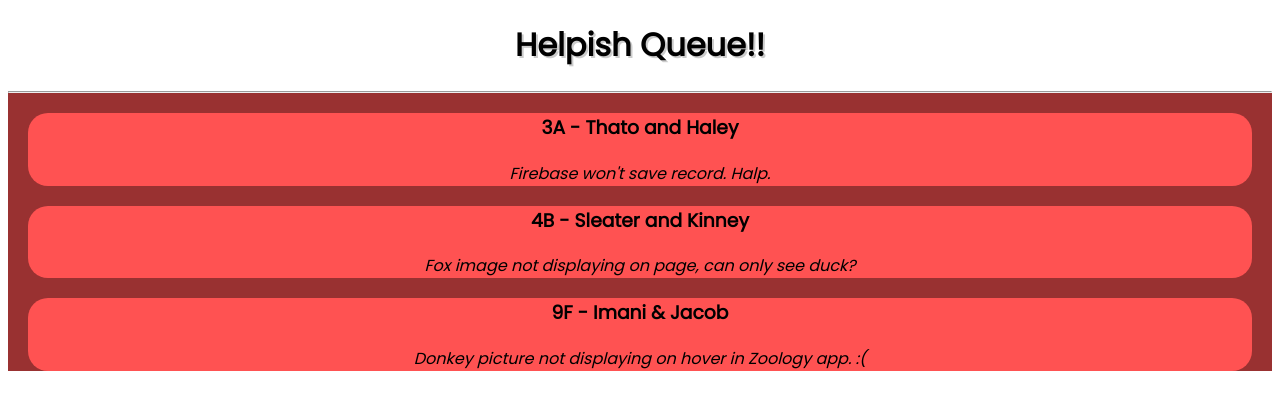
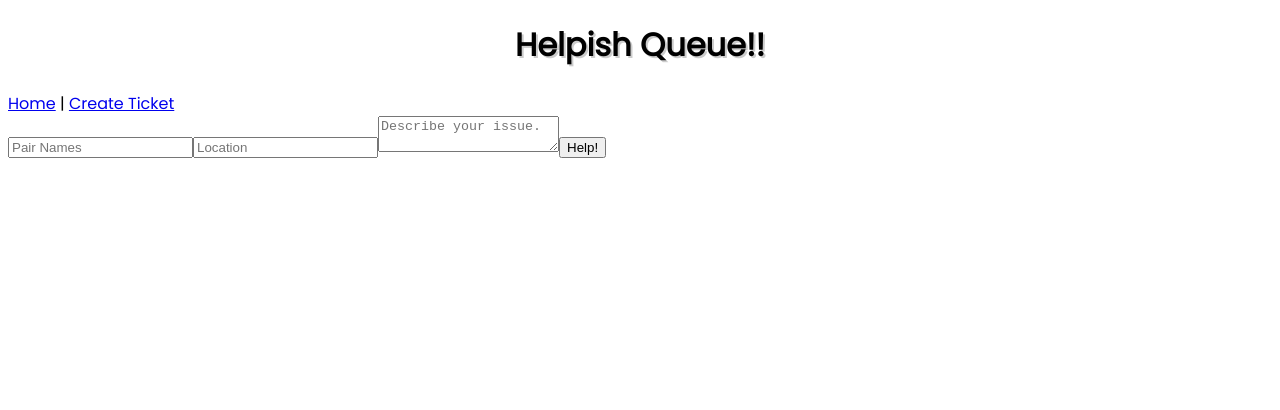
Before and after one commit to stuart-gill/react-help-queue, a React app: page /#/newticket in a window 1280 px wide. Shown: the top 410 px of the page. Built offline with nearby package versions, Linux system fonts and the light colour scheme.

Commit message:
add link functionality in header

```diff
--- a/package.json
+++ b/package.json
@@ -13,6 +13,7 @@
   "license": "ISC",
   "dependencies": {
     "prop-types": "^15.5.10",
+    "react-router-dom": "^4.0.0",
     "styled-jsx": "^3.2.1"
   },
   "devDependencies": {
--- a/src/components/App.jsx
+++ b/src/components/App.jsx
@@ -1,6 +1,10 @@
 import React from "react";
 import TicketList from "./TicketList";
 import Header from "./Header";
+import NewTicketForm from "./NewTicketForm";
+//Route is primary building block of ReactRouter
+//Switch determines which route matches the path the user is requesting... if we have multiple routes, they should should reside within a switch components, which allows the router to iterate through them and locate correct route
+import { Switch, Route } from "react-router-dom";
 
 function App() {
   return (
@@ -13,7 +17,11 @@
         `}
       </style>
       <Header />
-      <TicketList />
+      <Switch>
+        {/* must include "exact" when partial path is shared by other paths */}
+        <Route exact path="/" component={TicketList} />
+        <Route path="/newticket" component={NewTicketForm} />
+      </Switch>
     </div>
   );
 }
--- a/src/components/Header.jsx
+++ b/src/components/Header.jsx
@@ -1,4 +1,5 @@
 import React from "react";
+import { Link } from "react-router-dom";
 
 function Header() {
   return (
@@ -12,6 +13,7 @@
         `}
       </style>
       <h1>Helpish Queue!!</h1>
+      <Link to="/">Home</Link> | <Link to="/newticket">Create Ticket</Link>
     </div>
   );
 }
--- /dev/null
+++ b/src/components/NewTicketForm.jsx
@@ -0,0 +1,16 @@
+import React from "react";
+
+function NewTicketForm() {
+  return (
+    <div>
+      <form>
+        <input type="text" id="names" placeholder="Pair Names" />
+        <input type="text" id="location" placeholder="Location" />
+        <textarea id="issue" placeholder="Describe your issue." />
+        <button type="submit">Help!</button>
+      </form>
+    </div>
+  );
+}
+
+export default NewTicketForm;
--- a/src/index.jsx
+++ b/src/index.jsx
@@ -1,14 +1,18 @@
 import React from "react";
 import ReactDOM from "react-dom";
 import App from "./components/App";
+import { HashRouter } from "react-router-dom";
 
 //wrapper component that handles reloading and sending errors
 import { AppContainer } from "react-hot-loader";
 
+//routing between components relies on all components having a router like hash router as an ancestor
 const render = Component => {
   ReactDOM.render(
     <AppContainer>
-      <Component />
+      <HashRouter>
+        <Component />
+      </HashRouter>
     </AppContainer>,
     document.getElementById("react-app-root")
   );
```
Also changed, not shown: 1 other file (tests, documents, lock files or other folders).
